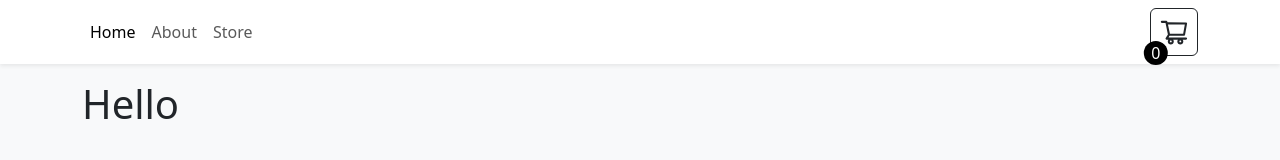
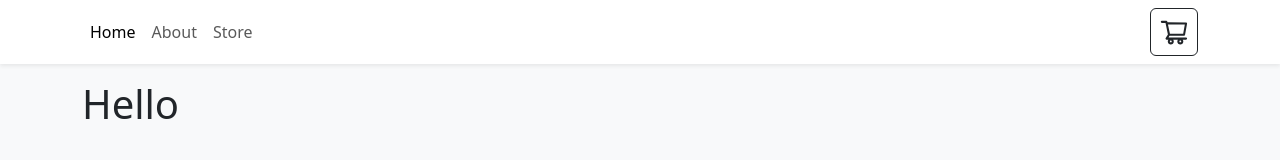
Before and after one commit to alessandrolauritano/ecommerce-frontend, a React (Vite) app: page / in a window 1280 px wide. Shown: the top 160 px of the page. Built offline with nearby package versions, Linux system fonts and the light colour scheme.

Commit message:
adding condintional rendering for cart items and cart number next to the icon

```diff
--- a/src/components/Navbar.tsx
+++ b/src/components/Navbar.tsx
@@ -20,13 +20,13 @@ export function Navbar(){
             className="p-0"
             variant="outline-dark">
             <AiOutlineShoppingCart className="" style={{}} size={30}/>
-            <div className="bg-black rounded-circle d-flex align-items-center justify-content-center"
+            {cartQuantity > 0 ? (<div className="bg-black rounded-circle d-flex align-items-center justify-content-center"
             style=
             {{position: "absolute",
                 width: "1.5rem",
                 height:"1.5rem",
                 color:"white",
-                transform:"translate(-30%, -25%)"}}>{cartQuantity}</div>
+                transform:"translate(-30%, -25%)"}}>{cartQuantity}</div>) : null}
             </Button>
             </Container>
         <SideCart></SideCart>
--- a/src/components/SideCart.tsx
+++ b/src/components/SideCart.tsx
@@ -3,18 +3,22 @@ import { useShoppingCart } from "../ context/ShoppingCartContext";
 import { SideCartItem } from "./SideCartItem";
 
 export function SideCart(){
-    const {isOpen, closeCart, cartItems} = useShoppingCart();
+    const {isOpen, closeCart, cartItems, cartQuantity} = useShoppingCart();
     return(
         <Offcanvas show={isOpen} onHide={closeCart} placement="end">
             <OffcanvasHeader closeButton>
                 <OffcanvasTitle>Cart</OffcanvasTitle>
             </OffcanvasHeader>
             <OffcanvasBody>
-                <Stack gap={3}>
-                    {cartItems.map(item => (
-                        <SideCartItem key={item.id}{...item}/>
-                    ))}
-                </Stack>
+            {cartQuantity === 0 ? (
+          <div className="fs-3 d-flex align-items-center">Your cart is empty!</div>
+        ) : (
+          <Stack gap={3}>
+            {cartItems.map((item) => (
+              <SideCartItem key={item.id} {...item} />
+            ))}
+          </Stack>
+        )}
             </OffcanvasBody>
         </Offcanvas>
     )
```
